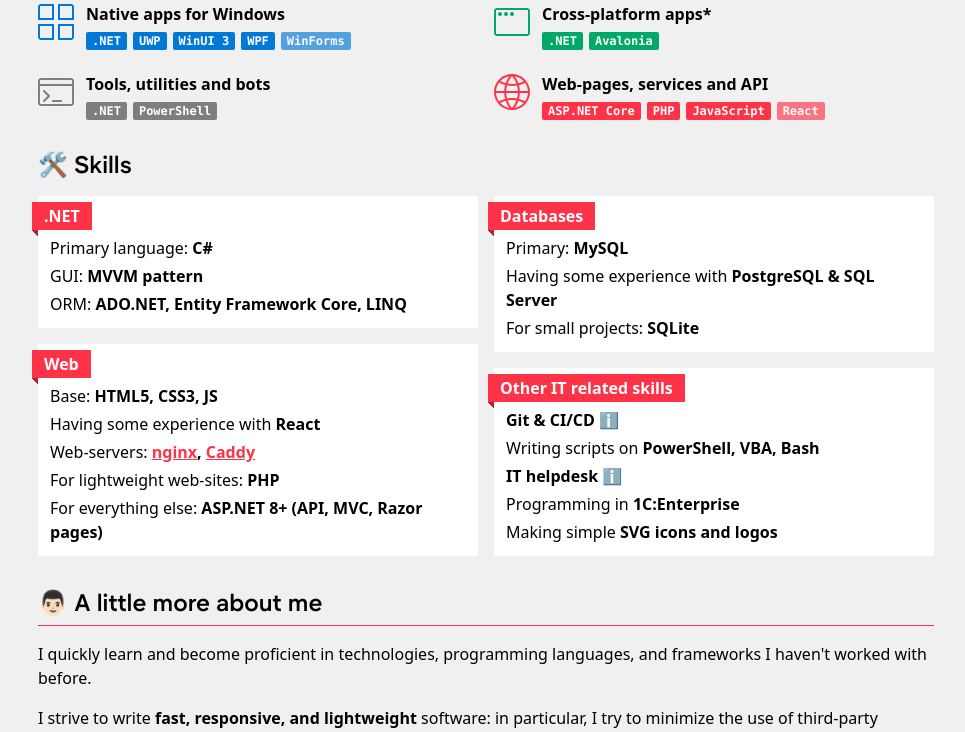
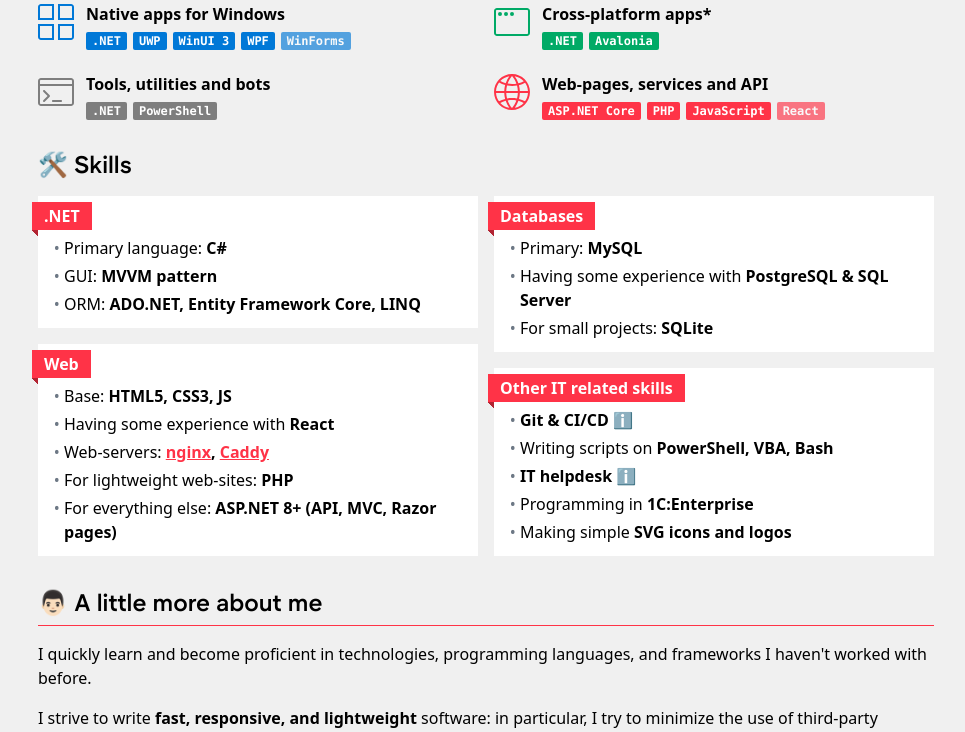
Before and after one commit to Elorucov/Me, a PHP site: page / in a window 1280 px wide. Shown: the part 383-1115 px from the top of the page, without its empty margins (154-1119 px from the left). Run offline with PHP 8.4, Linux system fonts and the light colour scheme.

Commit message:
Markers for infoblock list item

```diff
--- a/elorexpressive/res/style.css
+++ b/elorexpressive/res/style.css
@@ -688,10 +688,12 @@ a.chip:hover {
 .infoblock p, .infoblock content, .infoblock ul {
     padding: 12px;
     margin-bottom: 0px;
+    padding-left: 26px;
 }
 
 .infoblock ul > li::marker {
-    content: '';
+    content: '• ';
+    color: var(--text_secondary);
 }
 
 .knowledgeCard {
```
